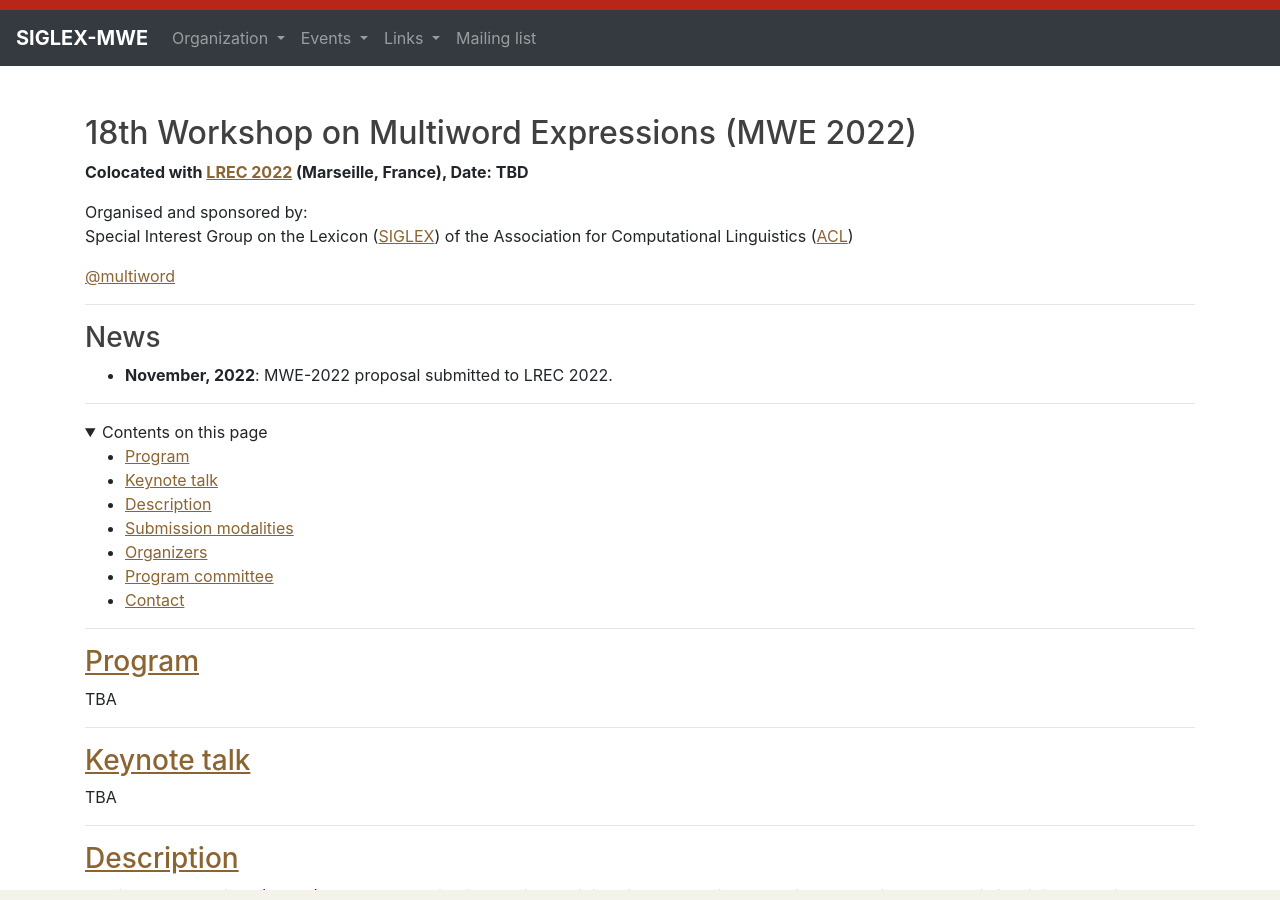
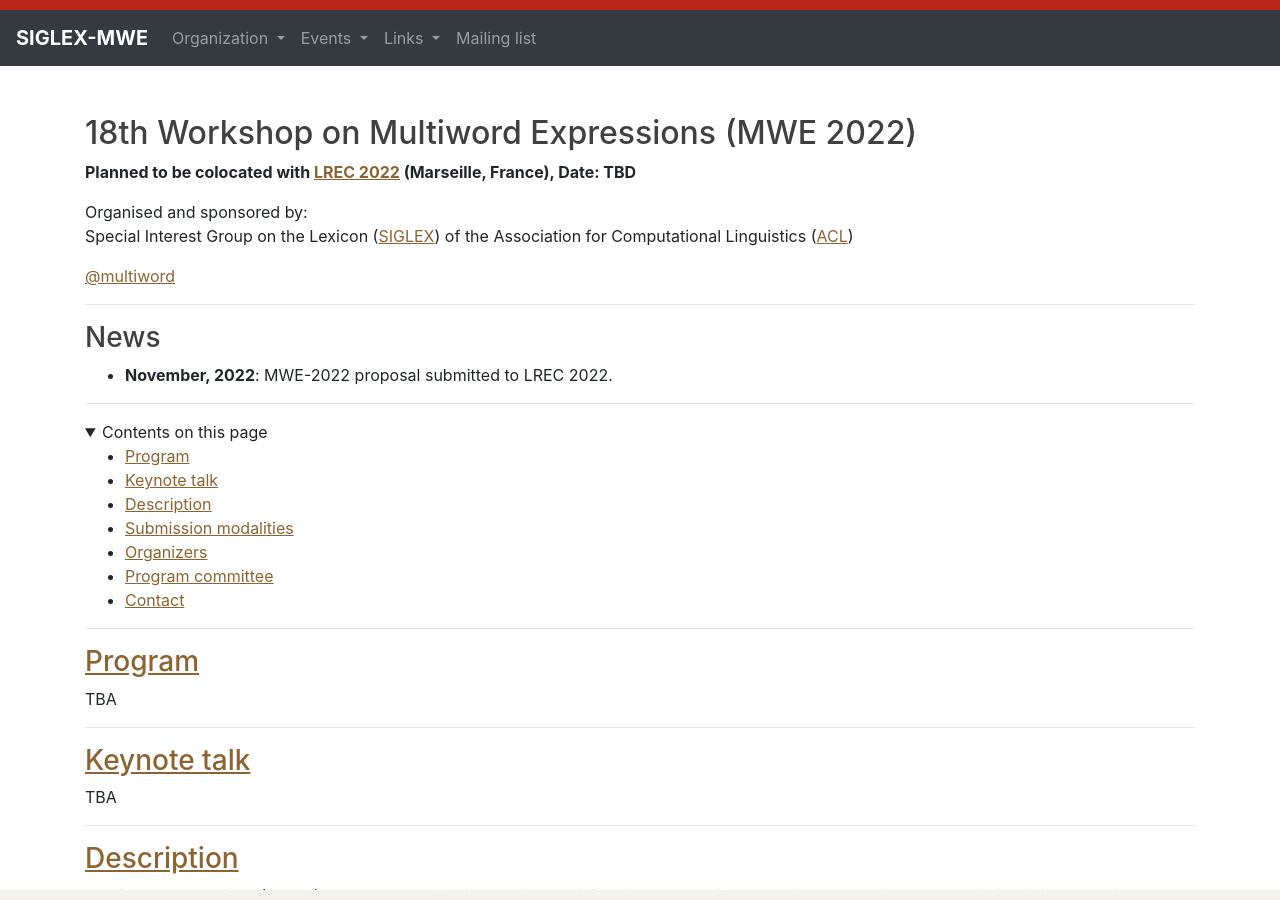
Before and after one commit to multiword/multiword.github.io, a Jekyll site: the page built from mwe2022/index.md, in a window 1280 px wide and 900 px high. Built offline with Jekyll 4.4.1, drawn with Linux system fonts in a browser that asks for light colours; comment, search, counter and statistics services are not loaded.

Commit message:
Change to indicate plan re its location

```diff
--- a/mwe2022/index.md
+++ b/mwe2022/index.md
@@ -7,7 +7,7 @@ layout: default
 {:toc} -->
 
 ## 18th Workshop on Multiword Expressions (MWE 2022)
-**Colocated with [LREC 2022](https://lrec2022.lrec-conf.org/) (Marseille, France), Date: TBD**
+**Planned to be colocated with [LREC 2022](https://lrec2022.lrec-conf.org/) (Marseille, France), Date: TBD**
 
 Organised and sponsored by:\
 Special Interest Group on the Lexicon ([SIGLEX](http://www.siglex.org/)) of the Association for Computational Linguistics ([ACL](https://www.aclweb.org/portal/))
```
